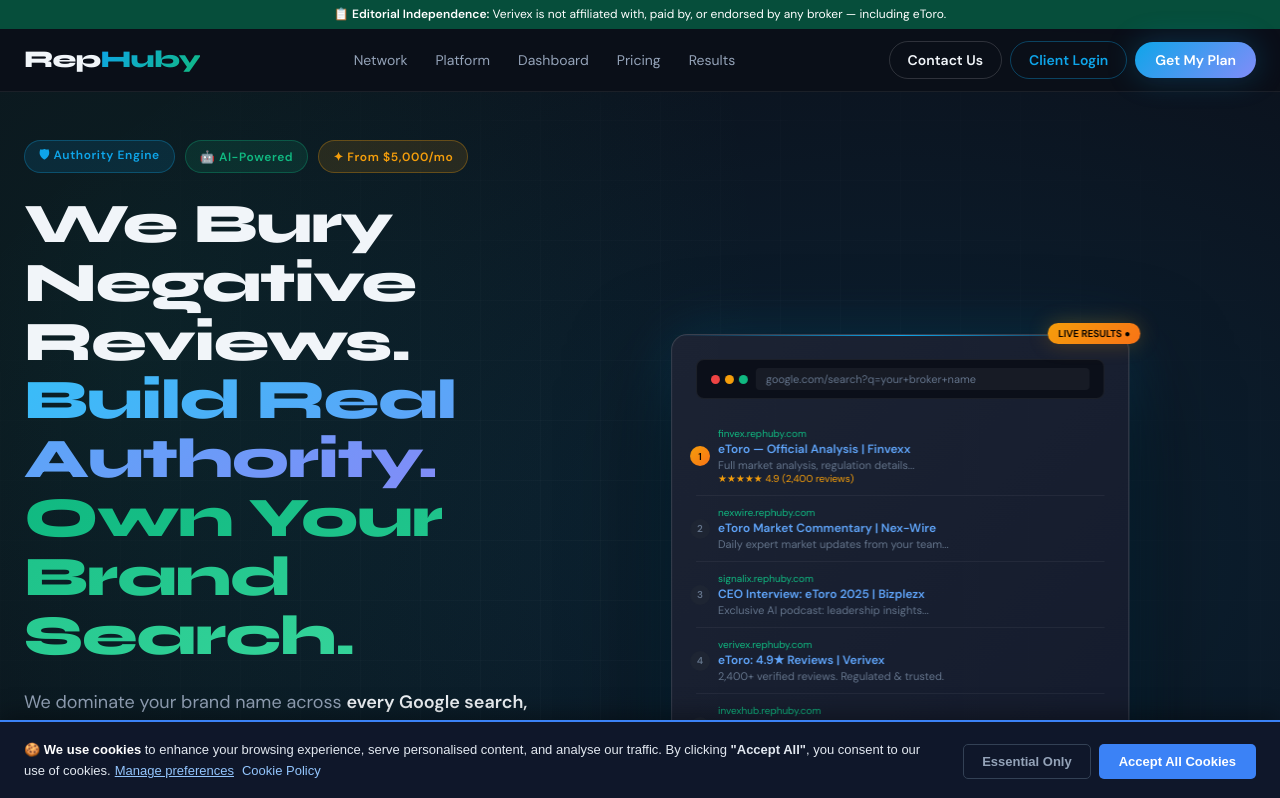
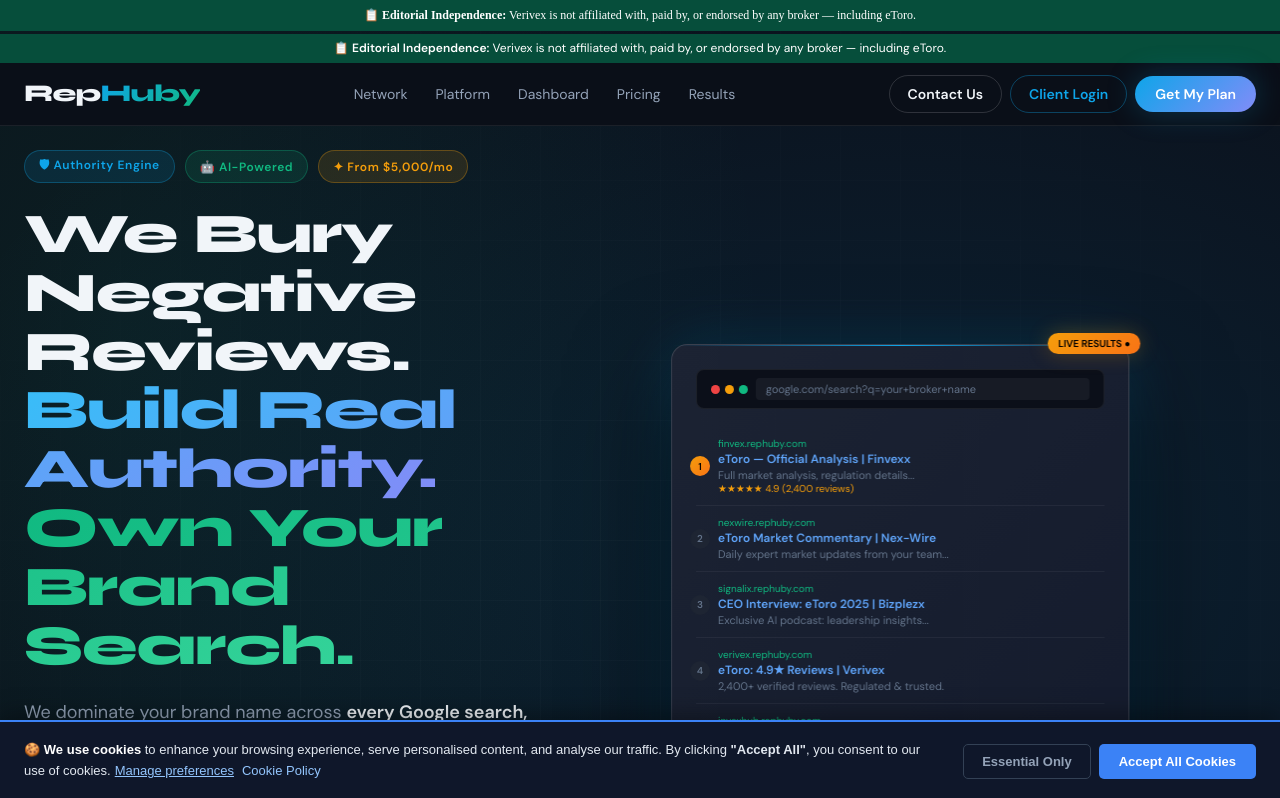
Before and after one commit to sollymarks95-ctrl/reputationhub, a Next.js app: page / in a window 1280 px wide. Shown: the top 798 px of the page. Built offline with nearby package versions, Linux system fonts and the light colour scheme.

Commit message:
fix: banner in layout.tsx z-index 9999 — guaranteed visible
Banner now lives in app/layout.tsx as a fixed div z-index:9999.
Nothing in any page component can cover it.
Nav pushed to top:34px, hero padding adjusted.

```diff
--- a/app/layout.tsx
+++ b/app/layout.tsx
@@ -25,6 +25,9 @@
         <meta name="theme-color" content="#0f172a" />
       </head>
       <body style={{ margin: 0, padding: 0 }}>
+        <div style={{ position:'fixed', top:0, left:0, right:0, zIndex:9999, background:'#064E3B', color:'#fff', textAlign:'center', padding:'7px 12px', fontSize:'12px', lineHeight:'1.4' }}>
+          📋 <b>Editorial Independence:</b> Verivex is not affiliated with, paid by, or endorsed by any broker — including eToro.
+        </div>
         {children}
         <CookieConsent />
       </body>
--- a/app/page.tsx
+++ b/app/page.tsx
@@ -81,7 +81,7 @@
       `}</style>
 
       {/* NAV */}
-      <nav style={{ position:'fixed', top:0, left:0, right:0, zIndex:100, background:'rgba(11,15,25,0.95)', backdropFilter:'blur(16px)' }}>
+      <nav style={{ position:'fixed', top:34, left:0, right:0, zIndex:1000, background:'rgba(11,15,25,0.95)', backdropFilter:'blur(16px)' }}>
         <div style={{background:'#064E3B',padding:'6px 16px',textAlign:'center',color:'#fff',fontSize:'12px',lineHeight:1.4}}>
           📋 <strong>Editorial Independence:</strong> Verivex is not affiliated with, paid by, or endorsed by any broker — including eToro.
         </div>
@@ -113,7 +113,7 @@
       </nav>
 
       {/* HERO */}
-      <section style={{ minHeight:'100vh', display:'flex', alignItems:'center', padding:'140px 0 80px', position:'relative', overflow:'hidden' }}>
+      <section style={{ minHeight:'100vh', display:'flex', alignItems:'center', padding:'150px 0 80px', position:'relative', overflow:'hidden' }}>
         <div style={{ position:'absolute', inset:0, background:'radial-gradient(ellipse 80% 60% at 70% 50%,rgba(14,165,233,0.13),transparent),radial-gradient(ellipse 50% 80% at 10% 30%,rgba(16,185,129,0.09),transparent)' }} />
         <div className="grid-bg" />
         <div style={{ maxWidth:1280, margin:'0 auto', padding:'0 24px', width:'100%' }}>
```
